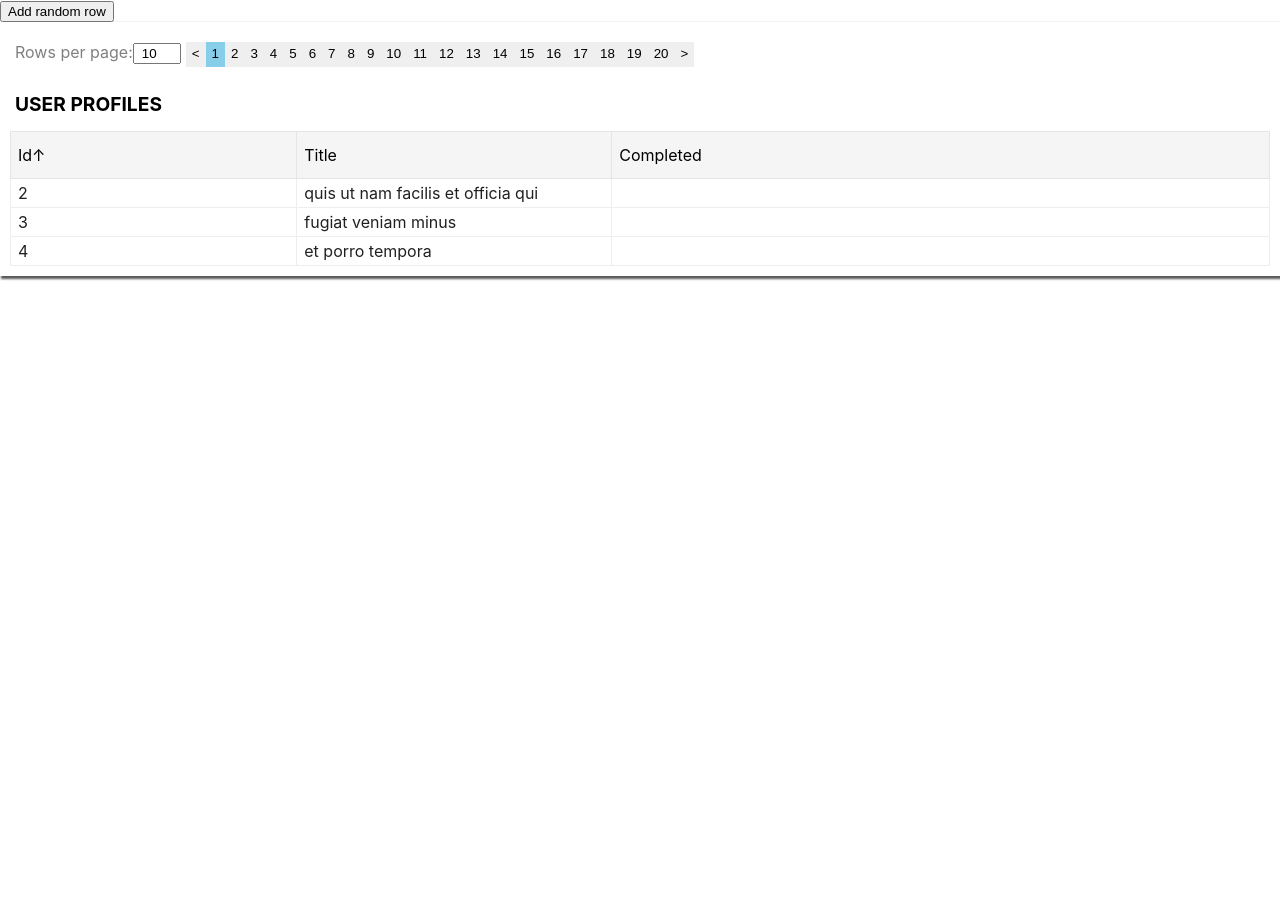
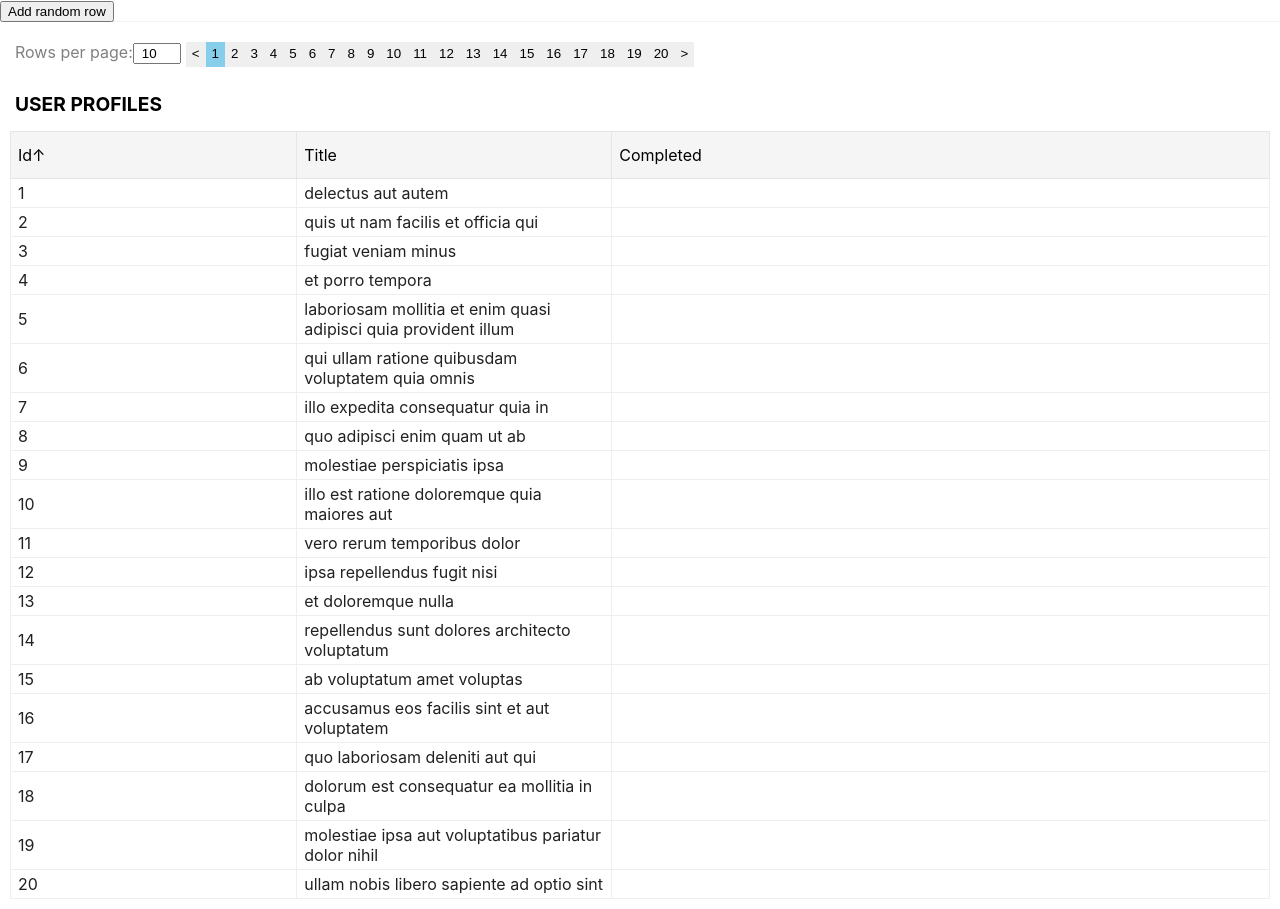
Before and after one commit to rajeshpillai/react-hook-datatable, a React (Create React App) app: page / in a window 1280 px wide. Before the commit the page ends 800 px from the top, so only its background shows below. Built offline with nearby package versions, Linux system fonts and the light colour scheme; no server answers.

Commit message:
changes done for sort and pagination for passing parameters

```diff
--- a/src/App.js
+++ b/src/App.js
@@ -27,6 +27,12 @@ function App() {
     data: [
       {
         userId: 1,
+        id: 1,
+        title: "delectus aut autem",
+        completed: false,
+      },
+      {
+        userId: 1,
         id: 2,
         title: "quis ut nam facilis et officia qui",
         completed: false,
@@ -41,6 +47,103 @@ function App() {
         userId: 1,
         id: 4,
         title: "et porro tempora",
+        completed: true,
+      },
+      {
+        userId: 1,
+        id: 5,
+        title:
+          "laboriosam mollitia et enim quasi adipisci quia provident illum",
+        completed: false,
+      },
+      {
+        userId: 1,
+        id: 6,
+        title: "qui ullam ratione quibusdam voluptatem quia omnis",
+        completed: false,
+      },
+      {
+        userId: 1,
+        id: 7,
+        title: "illo expedita consequatur quia in",
+        completed: false,
+      },
+      {
+        userId: 1,
+        id: 8,
+        title: "quo adipisci enim quam ut ab",
+        completed: true,
+      },
+      {
+        userId: 1,
+        id: 9,
+        title: "molestiae perspiciatis ipsa",
+        completed: false,
+      },
+      {
+        userId: 1,
+        id: 10,
+        title: "illo est ratione doloremque quia maiores aut",
+        completed: true,
+      },
+      {
+        userId: 1,
+        id: 11,
+        title: "vero rerum temporibus dolor",
+        completed: true,
+      },
+      {
+        userId: 1,
+        id: 12,
+        title: "ipsa repellendus fugit nisi",
+        completed: true,
+      },
+      {
+        userId: 1,
+        id: 13,
+        title: "et doloremque nulla",
+        completed: false,
+      },
+      {
+        userId: 1,
+        id: 14,
+        title: "repellendus sunt dolores architecto voluptatum",
+        completed: true,
+      },
+      {
+        userId: 1,
+        id: 15,
+        title: "ab voluptatum amet voluptas",
+        completed: true,
+      },
+      {
+        userId: 1,
+        id: 16,
+        title: "accusamus eos facilis sint et aut voluptatem",
+        completed: true,
+      },
+      {
+        userId: 1,
+        id: 17,
+        title: "quo laboriosam deleniti aut qui",
+        completed: true,
+      },
+      {
+        userId: 1,
+        id: 18,
+        title: "dolorum est consequatur ea mollitia in culpa",
+        completed: false,
+      },
+      {
+        userId: 1,
+        id: 19,
+        title: "molestiae ipsa aut voluptatibus pariatur dolor nihil",
+        completed: true,
+      },
+      {
+        userId: 1,
+        id: 20,
+        title: "ullam nobis libero sapiente ad optio sint",
         completed: true,
       },
     ],
@@ -127,11 +230,19 @@ function App() {
         title="USER PROFILES"
         keyField="id"
         edit={true}
+        serverSideDataLoad={true}
         pagination={{
           enabled: true,
           pageLength: state.pageLength, //for server side keep in state
           type: "long", // long, short
-          serverSide: true,
+          onChangePage: fetchDataOnly,
+          onPageLengthChange: onPageLengthChange,
+        }}
+        sort={{
+          enabled: true,
+          onSort: onSort,
+          sortCol: state.sort.sortCol,
+          sortOrder: state.sort.sortOrder,
         }}
         width="100%"
         headers={state.headers}
@@ -139,11 +250,6 @@ function App() {
         totalRecords={200}
         noData="No records!"
         onUpdate={onUpdateTable}
-        onChangePage={fetchDataOnly} //for server side
-        onPageLengthChange={onPageLengthChange}
-        onSort={onSort}
-        sortCol={state.sort.sortCol}
-        sortOrder={state.sort.sortOrder}
       />
     </div>
   );
--- a/src/components/datatable/index.js
+++ b/src/components/datatable/index.js
@@ -5,22 +5,47 @@ import "./datatable.css";
 import Pagination from "../pagination";
 
 function DataTable(props) {
+  let isSortEnabled = (props.sort && props.sort.enabled) || false;
+  let totalRecords = () => {
+    if (props.totalRecords) return props.totalRecords;
+    else if (props.data) {
+      return props.data.length;
+    }
+    return 0;
+  };
+  let isPaginationEnabled =
+    (props.pagination ? props.pagination.enabled : false) || false;
+  let pagination = isPaginationEnabled
+    ? props.pagination
+    : {
+        enabled: false,
+        pageLength: totalRecords(),
+        type: "long",
+      };
+
+  // console.log("isPaginationEnabled", isPaginationEnabled);
+  let isServerSide = props.serverSideDataLoad || false;
+  let sort = isSortEnabled
+    ? props.sort
+      ? props.sort
+      : { enabled: false }
+    : { enabled: false };
+  let keyField = props.keyField || "id";
+  let noData = props.noData || "No records found!";
+  let width = props.width || "100%";
+
   const [state, setData] = React.useState({
-    sortby: props.sortCol || null,
+    sortby: (isSortEnabled && props.sort.sortCol) || null,
     descending:
-      (props.sortOrder ? props.sortOrder.toLowerCase() == "desc" : false) ||
-      null,
+      (isSortEnabled && props.sort
+        ? props.sort.sortOrder.toLowerCase() == "desc"
+        : false) || null,
     data: props.data,
     pagedData: props.data,
     headers: props.headers,
     // pageLength: props.pagination.pageLength || 5,
     currentPage: 1,
   });
-
-  let keyField = props.keyField || "id";
-  let noData = props.noData || "No records found!";
-  let width = props.width || "100%";
-  let pagination = props.pagination;
 
   // Update local state, when the parent changes the props of DataTable
   React.useEffect(() => {
@@ -36,23 +61,22 @@ function DataTable(props) {
   React.useEffect(() => {
     setData({
       ...state,
-      sortby: props.sortCol || null,
+      sortby: sort.sortCol || null,
       descending:
-        (props.sortOrder ? props.sortOrder.toLowerCase() == "desc" : false) ||
+        (sort.sortOrder ? sort.sortOrder.toLowerCase() == "desc" : false) ||
         null,
     });
-  }, [props.sortCol, props.sortOrder]);
+  }, [sort.sortCol, sort.sortOrder]);
 
   // For pagnation to load data from serverside
   React.useEffect(() => {
-    if (props.pagination && props.pagination.enabled) {
+    if (isPaginationEnabled) {
       // onGotoPage(1);
       setData({
         ...state,
-        pagedData:
-          pagination.enabled && pagination.serverSide
-            ? state.data
-            : getPagedData(1, pagination.pageLength),
+        pagedData: isServerSide
+          ? state.data
+          : getPagedData(1, pagination.pageLength),
       });
     }
   }, [state.data]);
@@ -64,18 +88,16 @@ function DataTable(props) {
 
   // For pagination
   React.useEffect(() => {
-    console.log("props", props);
-    if (pagination.enabled) {
-      if (props.pagination.serverSide) {
+    // console.log("props", props);
+    if (isPaginationEnabled) {
+      if (isServerSide) {
         //serverSide
       } else {
         //NOT server side
         onGotoPage(state.currentPage);
       }
-      // let pages = Math.ceil(state.data.length / state.pageLength);
-      // let currentPage = state.currentPage > pages - 1 ? 1 : state.currentPage;
     }
-  }, [props.pagination.pageLength]);
+  }, [pagination.pageLength]);
 
   // Col drag and drop events
   const onDragStart = (e, srcIndex) => {
@@ -140,7 +162,7 @@ function DataTable(props) {
   };
 
   const renderContent = () => {
-    let data = state.pagedData; //pagination.enabled ? state.pagedData : state.data;
+    let data = state.pagedData; //isPaginationEnabled ? state.pagedData : state.data;
 
     let contentView = data.map((row, rowIdx) => {
       let id = row[keyField];
@@ -183,11 +205,14 @@ function DataTable(props) {
 
   // Sort function
   const onSort = (e) => {
+    if (!isSortEnabled) {
+      return false;
+    }
     let colTitle = e.target.dataset.col;
     let descending = !state.descending;
-    if (pagination.serverSide) {
+    if (isServerSide) {
       //Server side
-      props.onSort && props.onSort(colTitle, descending ? "desc" : "asc");
+      sort.onSort && sort.onSort(colTitle, descending ? "desc" : "asc");
       setData({
         ...state,
         descending,
@@ -249,10 +274,10 @@ function DataTable(props) {
   const onPageLengthChange = async (pageLength) => {
     pageLength = parseInt(pageLength, 10);
     let pages =
-      Math.ceil(props.totalRecords / pageLength) ||
+      Math.ceil(totalRecords() / pageLength) ||
       Math.ceil(state.data.length / pageLength);
     let currentPage = state.currentPage > pages - 1 ? 1 : state.currentPage;
-    if (props.pagination.serverSide) {
+    if (isServerSide) {
       //Server side
       // let pagedData = await props.onChangePage(currentPage);
       // setData({
@@ -267,14 +292,16 @@ function DataTable(props) {
         currentPage: 1,
         //pageLength: parseInt(pageLength, 10),
       });
-      props.onPageLengthChange && props.onPageLengthChange(pageLength);
+      pagination.onPageLengthChange &&
+        pagination.onPageLengthChange(pageLength);
     } else {
       setData({
         ...state,
         // pageLength: parseInt(pageLength, 10),
         currentPage,
       });
-      props.onPageLengthChange && props.onPageLengthChange(pageLength);
+      pagination.onPageLengthChange &&
+        pagination.onPageLengthChange(pageLength);
     }
   };
 
@@ -289,10 +316,10 @@ function DataTable(props) {
   };
 
   const onGotoPage = async (pageNo) => {
-    if (props.pagination.serverSide) {
+    if (isServerSide) {
       let pagedData = state.data;
-      if (pageNo != state.currentPage) {
-        pagedData = await props.onChangePage(pageNo);
+      if (pageNo != state.currentPage && pagination.onChangePage) {
+        pagedData = await pagination.onChangePage(pageNo);
       }
       setData({
         ...state,
@@ -301,7 +328,7 @@ function DataTable(props) {
         currentPage: pageNo,
       });
     } else {
-      let pagedData = getPagedData(pageNo, props.pagination.pageLength);
+      let pagedData = getPagedData(pageNo, pagination.pageLength);
       setData({
         ...state,
         pagedData: pagedData,
@@ -312,14 +339,12 @@ function DataTable(props) {
 
   return (
     <div className={props.className}>
-      {pagination.enabled && (
+      {isPaginationEnabled && (
         <Pagination
           type={pagination.type}
-          totalRecords={
-            props.totalRecords || (state.data && state.data.length) || 0
-          }
-          pageLength={props.pagination.pageLength}
-          onPageLengthChange={onPageLengthChange}
+          totalRecords={totalRecords()}
+          pageLength={pagination.pageLength}
+          onPageLengthChange={pagination.onPageLengthChange}
           onGotoPage={onGotoPage}
           currentPage={state.currentPage}
         >
```
